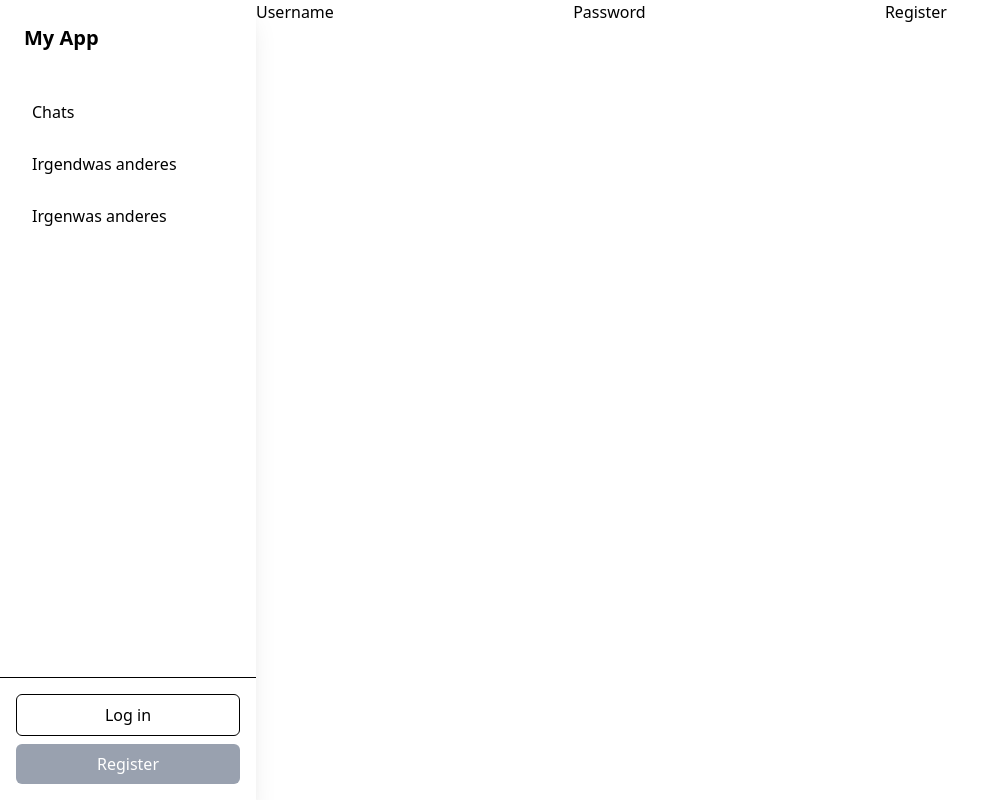
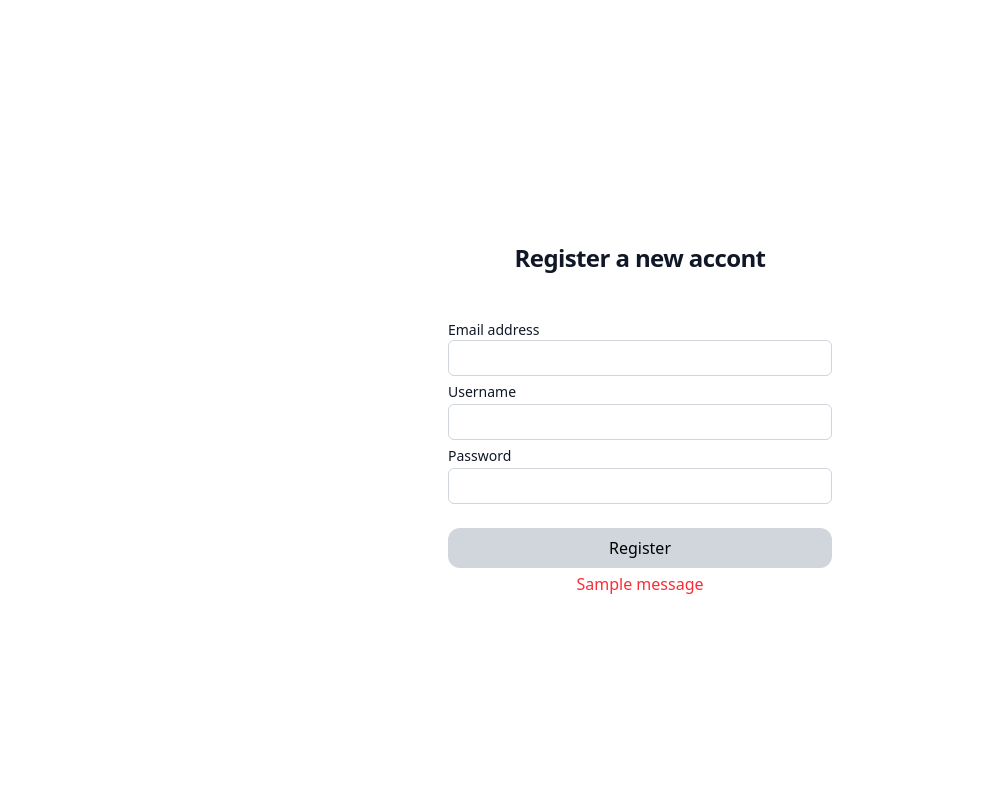
Before and after one commit to j4n-r/FSWD_sc-admin, a Flask app: page /auth/register in a window 1280 px wide. Shown: the whole page, without its empty margins (0-994 px from the left). Run offline with Flask 3, Linux system fonts and the light colour scheme; one stand-in notice (Sample message) is shown.

Commit message:
add user registration

```diff
--- a/app/auth/routes.py
+++ b/app/auth/routes.py
@@ -1,3 +1,5 @@
+import uuid
+
 from flask import (
     current_app,
     flash,
@@ -27,27 +29,35 @@ def register():
     if request.method == "POST":
         email = request.form["email"]
         password = request.form["password"]
+        username = request.form["username"]
         db = get_db()
         error = None
 
         if not email:
             error = "Email is required."
+            current_app.logger.warn(error)
         elif not password:
             error = "Password is required."
-
+            current_app.logger.warn(error)
         if error is None:
             try:
-                db.execute(
-                    "INSERT INTO users (email, password) VALUES (?, ?)",
-                    (email, generate_password_hash(password)),
+                query_db(
+                    "INSERT INTO users (id,email,username, password) VALUES (?,?,?, ?)",
+                    (
+                        str(uuid.uuid4()),
+                        email,
+                        username,
+                        generate_password_hash(password),
+                    ),
                 )
-                db.commit()
-            except db.IntegrityError:
-                error = f"User {email} is already registered."
+            except Exception as e:
+                current_app.logger.warn(e)
+                error = "Something went wrong"
             else:
+                flash("Succesfully registered new account, please login", "register_success")
                 return redirect(url_for("auth.login"))
 
-        flash(error)
+        flash(error, "register_error")
 
     return render_template("auth/register.html")
 
--- a/app/auth/templates/auth/register.html
+++ b/app/auth/templates/auth/register.html
@@ -1,11 +1,77 @@
-{% extends 'base.html' %} {% block header %}
-<h1>{% block title %}Register{% endblock %}</h1>
-{% endblock %} {% block content %}
-<form method="post">
-  <label for="username">Username</label>
-  <input name="username" id="username" required />
-  <label for="password">Password</label>
-  <input type="password" name="password" id="password" required />
-  <input type="submit" value="Register" />
-</form>
-{% endblock %}
+{% extends 'auth/base.html' %} {% block title %} Register {% endblock %} {%
+block content %}
+<div class="flex min-h-full flex-col justify-center px-6 py-8 lg:px-8">
+  <div class="sm:mx-auto sm:w-full sm:max-w-sm">
+    <h2
+      class="mt-20 text-center text-2xl/9 font-bold tracking-tight text-gray-900"
+    >
+      Register a new accont
+    </h2>
+  </div>
+
+  <div class="mt-10 sm:mx-auto sm:w-full sm:max-w-sm">
+    <form class="" action="#" method="POST">
+      <div class="mt-1">
+        <label for="email" class="block text-sm font-medium text-gray-900"
+          >Email address</label
+        >
+        <input
+          type="email"
+          name="email"
+          id="email"
+          autocomplete="email"
+          required
+          class="block w-full rounded-md bg-white px-3 py-1.5 text-base text-gray-900 outline-1 -outline-offset-1 outline-gray-300 placeholder:text-gray-400 focus:outline-2 focus:-outline-offset-2 focus:outline-indigo-600 sm:text-sm/6"
+        />
+      </div>
+
+      <div class="mt-1">
+        <label for="username" class="block text-sm/6 font-medium text-gray-900"
+          >Username</label
+        >
+        <input
+          type="text"
+          name="username"
+          id="username"
+          required
+          class="block w-full rounded-md bg-white px-3 py-1.5 text-base text-gray-900 outline-1 -outline-offset-1 outline-gray-300 placeholder:text-gray-400 focus:outline-2 focus:-outline-offset-2 focus:outline-indigo-600 sm:text-sm/6"
+        />
+      </div>
+
+      <div class="mt-1">
+        <div class="flex items-center justify-between">
+          <label
+            for="password"
+            class="block text-sm/6 font-medium text-gray-900"
+            >Password</label
+          >
+        </div>
+        <input
+          type="password"
+          name="password"
+          id="password"
+          autocomplete="current-password"
+          required
+          class="block w-full rounded-md bg-white px-3 py-1.5 text-base text-gray-900 outline-1 -outline-offset-1 outline-gray-300 placeholder:text-gray-400 focus:outline-2 focus:-outline-offset-2 focus:outline-indigo-600 sm:text-sm/6"
+        />
+      </div>
+
+      <button
+        type="submit"
+        class="bg-gray-300 p-2 w-full rounded-xl mt-6 hover:bg-blue-600 hover:text-white"
+      >
+        Register
+      </button>
+    </form>
+    {% with messages = get_flashed_messages(with_categories=true) %} {% if
+    messages %}
+    <div class="mt-1">
+      {% for register_error, message in messages %}
+      <div class="text-red-500 text-center">{{ message }}</div>
+      {% endfor %}
+    </div>
+    {% endif %} {% endwith %}
+  </div>
+</div>
+
+{%endblock%}
--- a/app/db.py
+++ b/app/db.py
@@ -1,5 +1,4 @@
 import sqlite3
-import uuid
 from datetime import datetime
 
 import click
@@ -108,9 +107,10 @@ def add_default_users():
             print(error)
 
 
-# helper function
 def query_db(query, args=(), one=False):
-    cur = get_db().execute(query, args)
+    db = get_db()
+    cur = db.execute(query, args)
+    db.commit()
     rv = cur.fetchall()
     cur.close()
     return (rv[0] if rv else None) if one else rv
--- a/app/main/routes.py
+++ b/app/main/routes.py
@@ -1,6 +1,6 @@
 import json
 
-from flask import g, render_template, session
+from flask import g, redirect, render_template, session, url_for
 
 from app.auth import login_required
 from app.db import get_db, query_db
@@ -11,7 +11,8 @@ from . import main_bp
 @main_bp.route("/")
 @login_required
 def home():
-    return render_template("main/home.html")
+    # return render_template("main/home.html")
+    return redirect(url_for("main.conversations"))  # redirect for now bc no dashboard
 
 
 @main_bp.route("/chat/<string:id>")
--- a/app/templates/base.html
+++ b/app/templates/base.html
@@ -36,7 +36,7 @@
         <div class="p-4 border-t">
           {% if g.user %}
           <div class="mb-3 text-sm text-gray-600 text-center">
-            {{ g.user['name'].capitalize() or g.user['email'] }}
+            {{ g.user['username'] or g.user['email'] }}
           </div>
           <a
             class="block w-full text-center p-2 rounded-md bg-gray-400 text-white hover:bg-gray-500"
```
Also changed, not shown: app/auth/templates/auth/login.html (+20 -1 lines).
